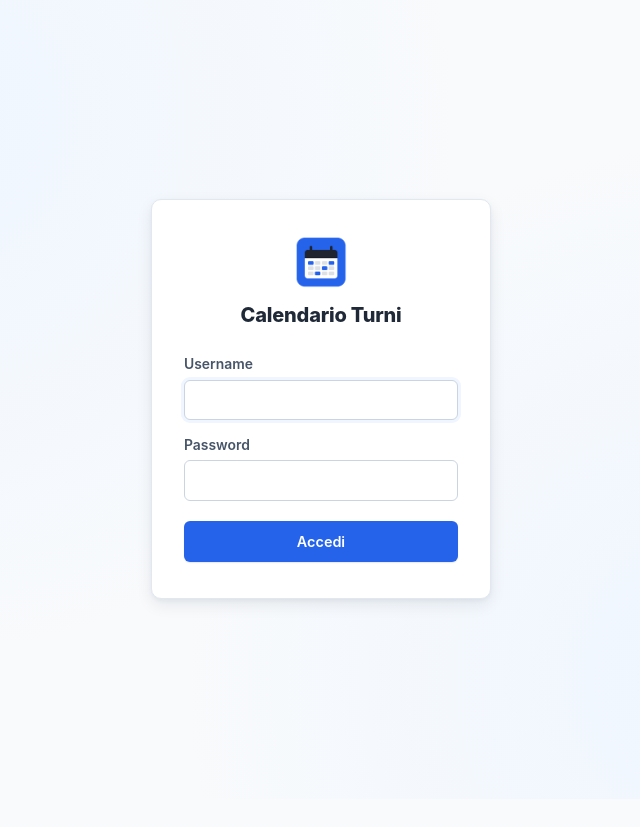
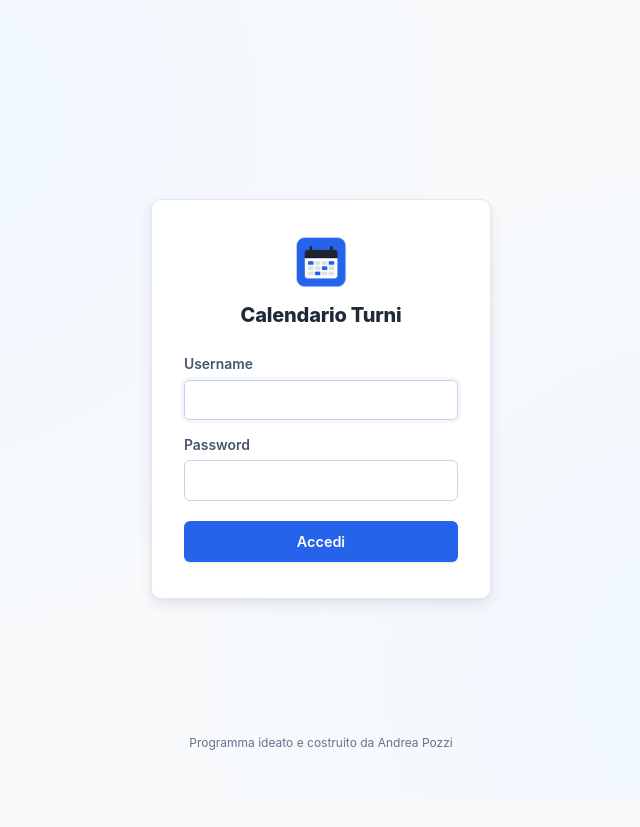
Before and after one commit to Andrea19821982/gestionale-cd-servizi, a FastAPI app: page /login in a window 1280 px wide. Shown: the part 29-856 px from the top of the page, without its empty margins (319-959 px from the left). Run offline with FastAPI, Linux system fonts and the light colour scheme.

Commit message:
Aggiungi il credito dell'autore nel piè di pagina
Su richiesta esplicita: "Programma ideato e costruito da Andrea Pozzi"
in fondo alla pagina di login e di ogni pagina dopo l'accesso.

Sulla pagina di login usa position:fixed anziché absolute: .login-container
eredita anche .container, che aggiunge un margine verticale di 1.75rem
sopra e sotto la propria altezza di 100vh. Con absolute il testo si
posizionava relativo a quel margine e finiva parzialmente sotto il bordo
dello schermo; fixed lo ancora alla finestra reale.

Co-Authored-By: Claude Opus 5 <noreply@anthropic.com>

```diff
--- a/static/style.css
+++ b/static/style.css
@@ -714,6 +714,25 @@ form[onsubmit*="confirm"] button[type="submit"]:hover { background: #c22b39; }
         var(--bg);
 }
 
+/* Ancorato alla finestra (fixed), non al riquadro di login: .login-container
+   eredita anche .container, che aggiunge un margine verticale di 1.75rem
+   sopra e sotto. Con position:absolute il credito si sarebbe posizionato
+   relativo a quel margine e finiva parzialmente sotto il bordo dello
+   schermo, invece che ancorato dove si vede davvero. */
+.login-container .credito-autore {
+    position: fixed;
+    bottom: 1.25rem;
+    left: 0;
+    right: 0;
+}
+
+.credito-autore {
+    text-align: center;
+    color: var(--muted);
+    font-size: 0.75rem;
+    margin: 1.25rem 0 0;
+}
+
 .login-box {
     background: var(--panel);
     border: 1px solid var(--border);
--- a/templates/base.html
+++ b/templates/base.html
@@ -64,6 +64,7 @@
     <main class="container {% block container_extra %}{% endblock %}">
         {% block content %}{% endblock %}
     </main>
+    <p class="credito-autore">Programma ideato e costruito da Andrea Pozzi</p>
 
     <div id="avviso-errore" class="avviso-errore" hidden role="alert" aria-live="assertive">
         <span id="avviso-errore-testo"></span>
--- a/templates/login.html
+++ b/templates/login.html
@@ -29,6 +29,7 @@
                 <button type="submit">Accedi</button>
             </form>
         </div>
+        <p class="credito-autore">Programma ideato e costruito da Andrea Pozzi</p>
     </main>
 </body>
 </html>
```
